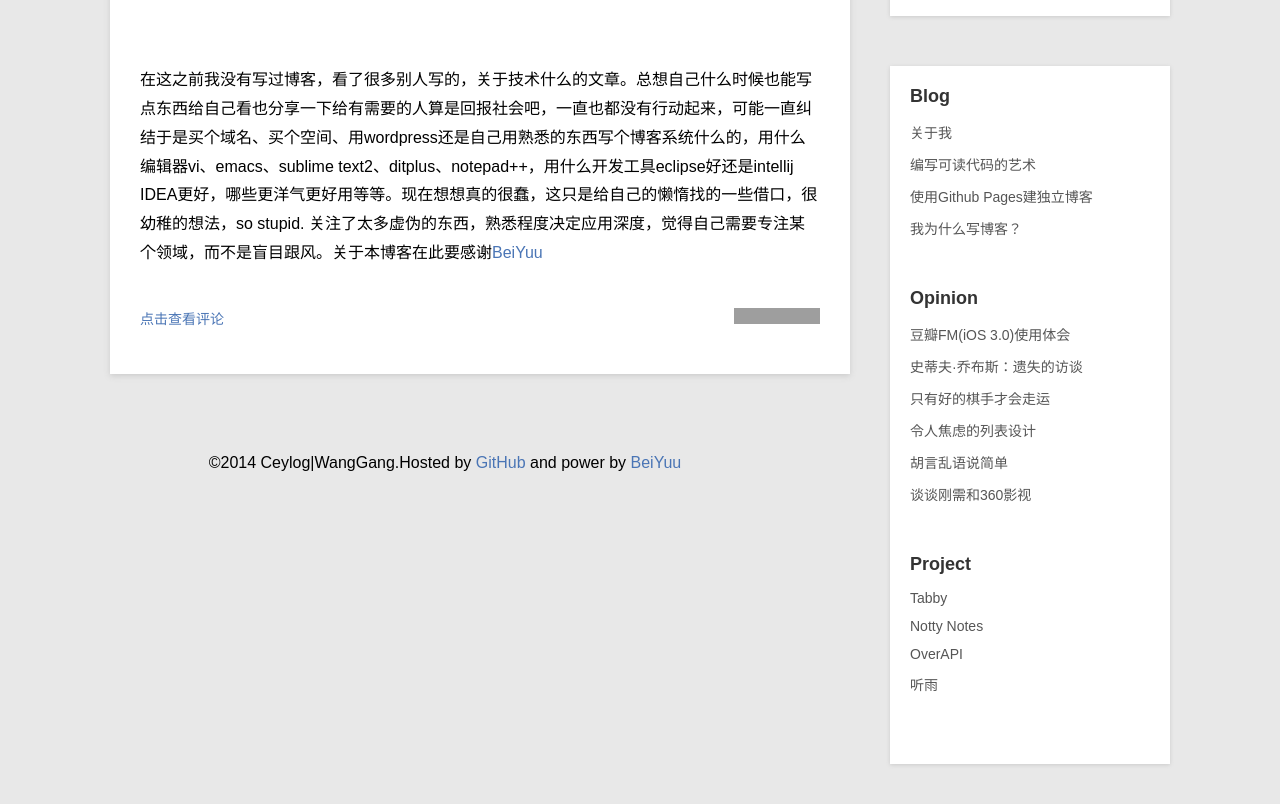
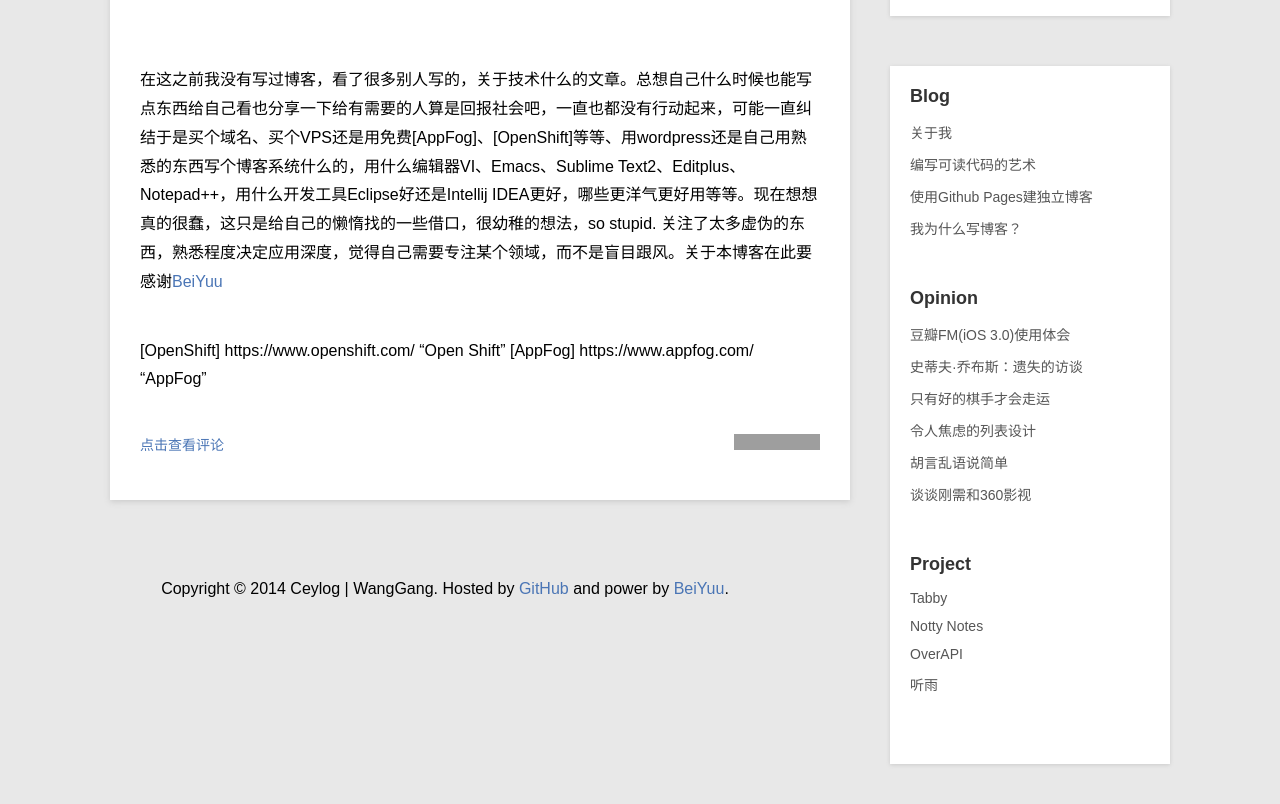
Before and after one commit to ceylog/ceylog.github.io, a Jekyll site: the page built from _posts/blog/2014-03-09-about-me.md, in a window 1280 px wide, cut to the strip 189-1003 px from the top of the page. Shown: the top 804 px of the strip. Built offline with Jekyll 4.4.1, drawn with Linux system fonts in a browser that asks for light colours; Markdown is read by kramdown in place of the engine named in the settings; grey boxes are pictures that could not be loaded.

Commit message:
modify copyright

```diff
--- a/_layouts/default.html
+++ b/_layouts/default.html
@@ -44,6 +44,6 @@
             });
         })
     </script>
-	<div style="text-align:center">©2014 Ceylog|WangGang.Hosted by <a href='http://github.com/ceylog/ceylog.github.io/' target='_blank'>GitHub</a> and power by <a href='http://beiyuu.com/' target='_blank'>BeiYuu</a></div>
+	<div style="text-align:center">Copyright © 2014 Ceylog | WangGang. Hosted by <a href='http://github.com/ceylog/ceylog.github.io/' target='_blank'>GitHub</a> and power by <a href='http://beiyuu.com/' target='_blank'>BeiYuu</a>.</div>
 </body>
 </html>
--- a/_posts/blog/2014-03-09-about-me.md
+++ b/_posts/blog/2014-03-09-about-me.md
@@ -5,6 +5,8 @@ category: blog
 description: 关于我
 ---
 
-在这之前我没有写过博客，看了很多别人写的，关于技术什么的文章。总想自己什么时候也能写点东西给自己看也分享一下给有需要的人算是回报社会吧，一直也都没有行动起来，可能一直纠结于是买个域名、买个空间、用wordpress还是自己用熟悉的东西写个博客系统什么的，用什么编辑器vi、emacs、sublime text2、ditplus、notepad++，用什么开发工具eclipse好还是intellij IDEA更好，哪些更洋气更好用等等。现在想想真的很蠢，这只是给自己的懒惰找的一些借口，很幼稚的想法，so stupid. 关注了太多虚伪的东西，熟悉程度决定应用深度，觉得自己需要专注某个领域，而不是盲目跟风。关于本博客在此要感谢[BeiYuu]
+在这之前我没有写过博客，看了很多别人写的，关于技术什么的文章。总想自己什么时候也能写点东西给自己看也分享一下给有需要的人算是回报社会吧，一直也都没有行动起来，可能一直纠结于是买个域名、买个VPS还是用免费[AppFog]、[OpenShift]等等、用wordpress还是自己用熟悉的东西写个博客系统什么的，用什么编辑器VI、Emacs、Sublime Text2、Editplus、Notepad++，用什么开发工具Eclipse好还是Intellij IDEA更好，哪些更洋气更好用等等。现在想想真的很蠢，这只是给自己的懒惰找的一些借口，很幼稚的想法，so stupid. 关注了太多虚伪的东西，熟悉程度决定应用深度，觉得自己需要专注某个领域，而不是盲目跟风。关于本博客在此要感谢[BeiYuu]
 
 [BeiYuu]:    http://beiyuu.com  "BeiYuu"
+[OpenShift] https://www.openshift.com/ "Open Shift"
+[AppFog] https://www.appfog.com/ "AppFog"
```
